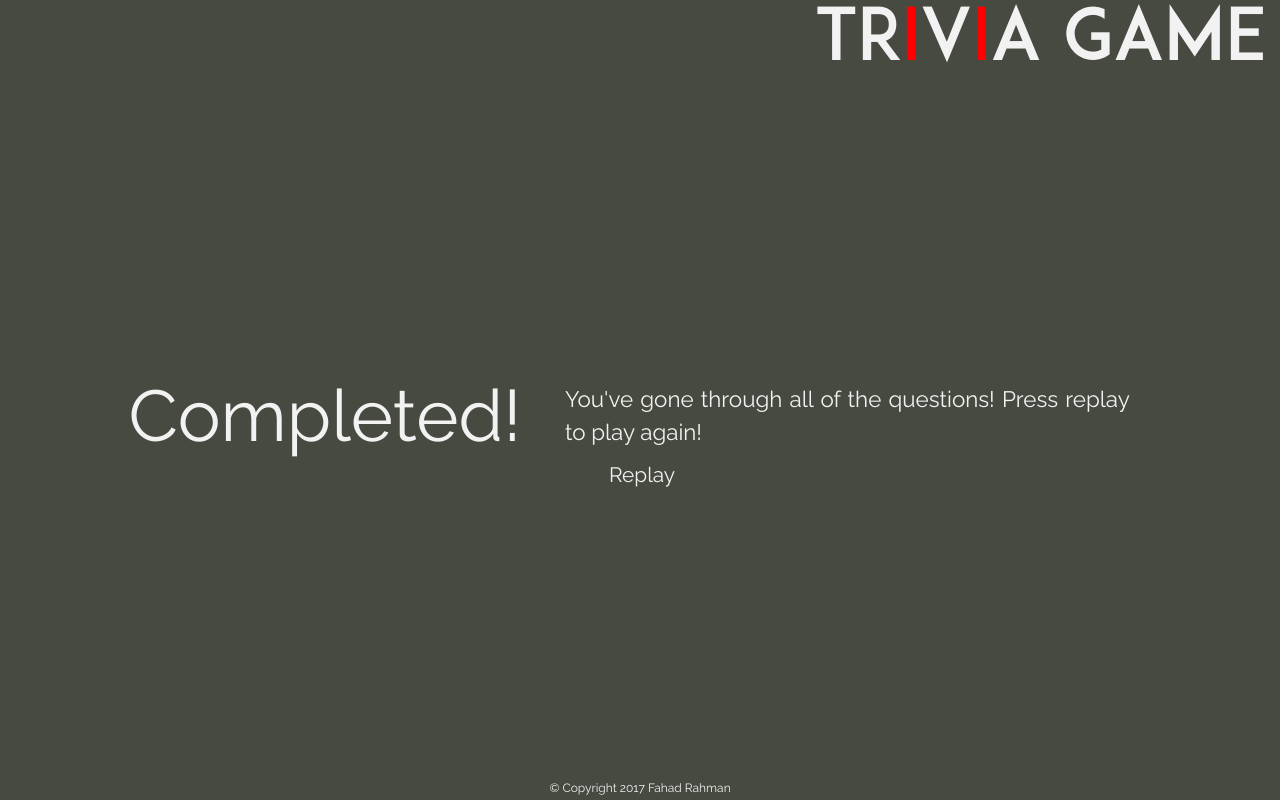
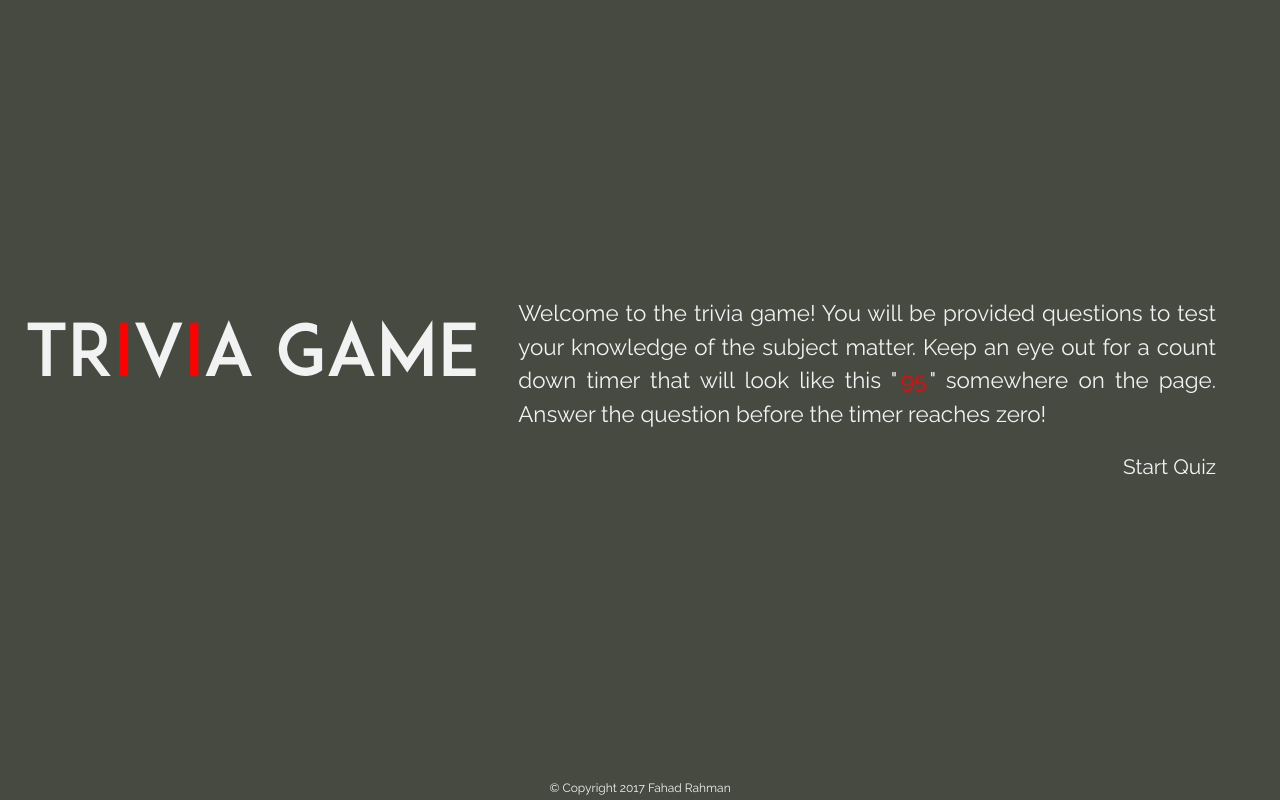
Before and after one commit to fbrahman/TriviaGame, a plain HTML site: page index.html in a window 1280 px wide. Drawn offline with nearby package versions, Linux system fonts and the light colour scheme.

Commit message:
made the start page default

```diff
--- a/index.html
+++ b/index.html
@@ -11,7 +11,7 @@
 </head>
 
 <body>
-    <div id="startPage" class="invisible">
+    <div id="startPage">
         <section class="spMainSection">
             <div id="spContent">
                 <h1 id="title"> Tr<span class="red">i</span>v<span class="red">i</span>a Game</h1>
@@ -107,7 +107,7 @@
             </div>
         </footer>
     </div>
-    <div id="overPage">
+    <div id="overPage" class="invisible">
         <header>
             <h1 id="title"> Tr<span class="red">i</span>v<span class="red">i</span>a Game</h1>
         </header>
```
